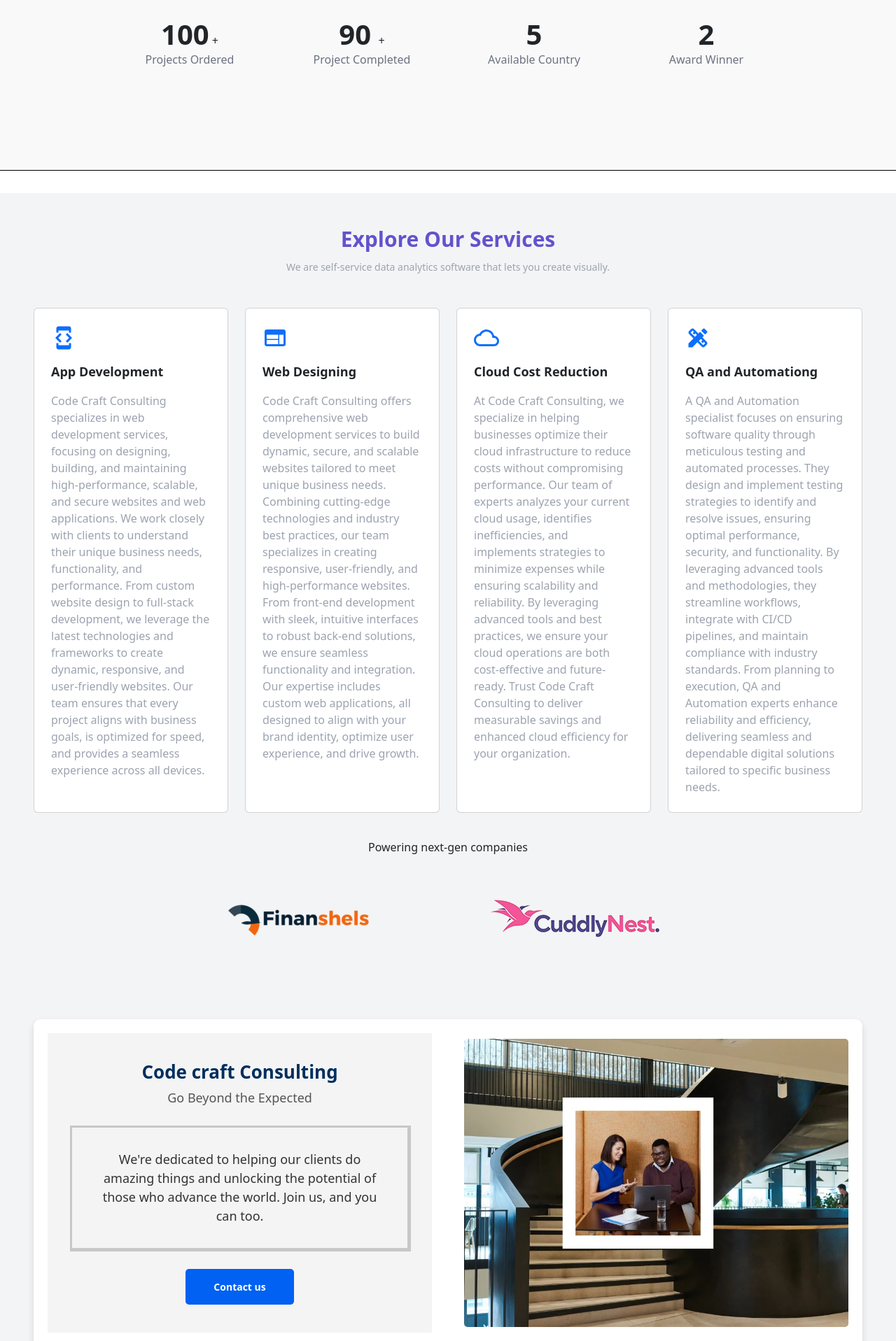
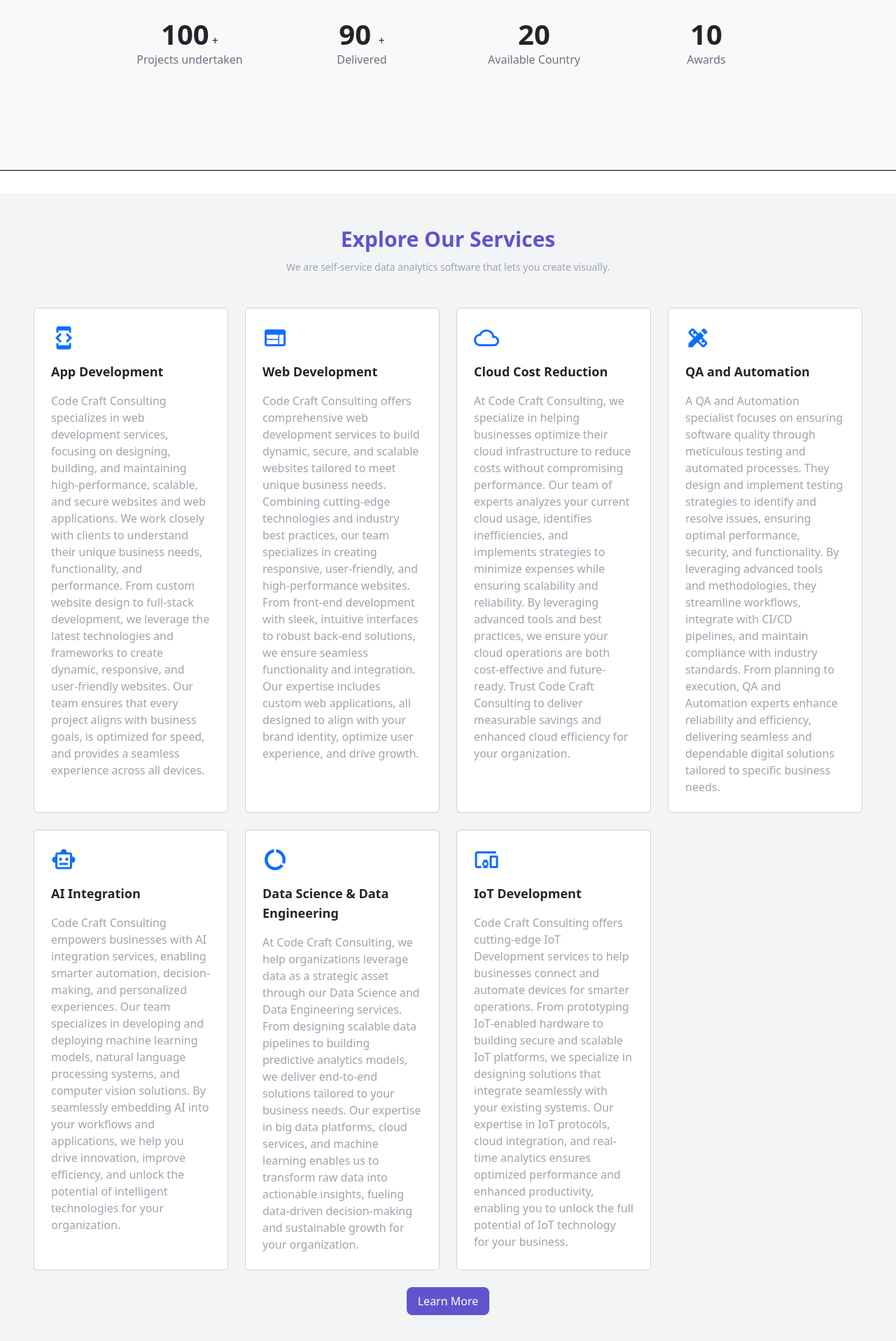
Before and after one commit to Profile-Hub/codeCraftPortfolio, a React (Vite) app: page / in a window 1280 px wide. Shown: the part 880-2797 px from the top of the page at 70% size. Built offline with nearby package versions, Linux system fonts and the light colour scheme.

Commit message:
ui update

```diff
--- a/src/components/About us/AboutUs.jsx
+++ b/src/components/About us/AboutUs.jsx
@@ -4,7 +4,7 @@
 import Slider from 'react-slick';
 import profile from '../../assets/website/shubham2crop.png';
 import profilerishu from '../../assets/website/rishu.jpg';
-import sidepic from '../../assets/website/fullfig.jpg';
+import sidepic from '../../assets/website/mub.jpeg';
 import Skeleton from 'react-loading-skeleton';
 import 'react-loading-skeleton/dist/skeleton.css';
 import LazyLoad from 'react-lazyload';
@@ -108,6 +108,7 @@
               <div className="flex justify-center items-center">
                 <LazyLoad placeholder={<Skeleton width={240} height={240} />}>
                   <img
+                    style={{borderRadius:"10px"}}
                     loading="lazy"
                     src={sidepic}
                     alt="About Us"
@@ -159,7 +160,7 @@
         onEnter={() => setcount(true)}
         onExit={() => setcount(false)}
       >
-        <h1 className="text-center headingcounter-text">Achievement</h1>
+        <h1 className="text-center headingcounter-text">Milestones</h1>
         <section className="section counter">
 
           <div className="counter-container  py-12">
@@ -173,7 +174,7 @@
                   </span>{" "}
                   +
                 </h3>
-                <p className="text-gray-500">Projects Ordered</p>
+                <p className="text-gray-500">Projects undertaken</p>
               </div>
               <div className="counter-item text-center mb-5 sm:mb-0">
                 <h3 className="mb-0">
@@ -184,13 +185,13 @@
                   </span>
                   +{" "}
                 </h3>
-                <p className="text-gray-500">Project Completed</p>
+                <p className="text-gray-500">Delivered</p>
               </div>
               <div className="counter-item text-center mb-5 sm:mb-0">
                 <h3 className="mb-0">
                   <span className="counter-text">
                     {count && (
-                      <CountUp start={0} end={5} duration={2} delay={0} />
+                      <CountUp start={0} end={20} duration={2} delay={0} />
                     )}
                   </span>
                 </h3>
@@ -200,11 +201,11 @@
                 <h3 className="mb-0">
                   <span className="counter-text">
                     {count && (
-                      <CountUp start={0} end={2} duration={2} delay={0} />
+                      <CountUp start={0} end={10} duration={2} delay={0} />
                     )}
                   </span>
                 </h3>
-                <p className="text-gray-500">Award Winner</p>
+                <p className="text-gray-500">Awards</p>
               </div>
             </div>
           </div>
--- a/src/components/Footer/Footer.jsx
+++ b/src/components/Footer/Footer.jsx
@@ -95,7 +95,7 @@
                   ))}
                 </ul>
               </div>
-              <div className="py-8 px-4">
+              {/* <div className="py-8 px-4">
                 <h1 className="sm:text-xl text-xl font-bold sm:text-left text-justify mb-3">
                   Resources
                 </h1>
@@ -122,7 +122,7 @@
                     </li>
                   ))}
                 </ul>
-              </div>
+              </div> */}
             </div>
           </div>
         </section>
--- a/src/components/Hero/Hero.jsx
+++ b/src/components/Hero/Hero.jsx
@@ -9,7 +9,7 @@
 import serviceImg from '../../assets/website/download (1).jpg'
 import BrandsLogo from "../BrandsLogo/BrandsLogo";
 import { Link } from "react-router-dom";
-import { MdDeveloperMode, MdWeb, MdCloudQueue, MdDesignServices } from "react-icons/md";
+import { MdDeveloperMode, MdWeb, MdCloudQueue, MdDesignServices,MdOutlineSmartToy,MdOutlineDataUsage,MdDevicesOther } from "react-icons/md";
 const Hero = () => {
    const [count, setcount] = useState(false);
 
@@ -23,7 +23,7 @@
         ,aosDelay: "0",
      },
      {
-       name: "Web Designing",
+       name: "Web Development",
        icon: <MdWeb className="text-4xl text-primary" />,
        link: "#",
        description:
@@ -39,13 +39,38 @@
        aosDelay: "700",
      },
      {
-       name: "QA and Automationg",
+       name: "QA and Automation",
        icon: <MdDesignServices className="text-4xl text-primary" />,
        link: "#",
        description:
        "A QA and Automation specialist focuses on ensuring software quality through meticulous testing and automated processes. They design and implement testing strategies to identify and resolve issues, ensuring optimal performance, security, and functionality. By leveraging advanced tools and methodologies, they streamline workflows, integrate with CI/CD pipelines, and maintain compliance with industry standards. From planning to execution, QA and Automation experts enhance reliability and efficiency, delivering seamless and dependable digital solutions tailored to specific business needs."
        ,  aosDelay: "500",
      },
+     {
+      name: "AI Integration",
+      icon: <MdOutlineSmartToy className="text-4xl text-primary" />,
+      link: "#",
+      description:
+        "Code Craft Consulting empowers businesses with AI integration services, enabling smarter automation, decision-making, and personalized experiences. Our team specializes in developing and deploying machine learning models, natural language processing systems, and computer vision solutions. By seamlessly embedding AI into your workflows and applications, we help you drive innovation, improve efficiency, and unlock the potential of intelligent technologies for your organization.",
+      aosDelay: "900",
+    },
+    {
+      name: "Data Science & Data Engineering",
+      icon: <MdOutlineDataUsage className="text-4xl text-primary" />,
+      link: "#",
+      description:
+        "At Code Craft Consulting, we help organizations leverage data as a strategic asset through our Data Science and Data Engineering services. From designing scalable data pipelines to building predictive analytics models, we deliver end-to-end solutions tailored to your business needs. Our expertise in big data platforms, cloud services, and machine learning enables us to transform raw data into actionable insights, fueling data-driven decision-making and sustainable growth for your organization.",
+      aosDelay: "1100",
+    },
+    {
+      name: "IoT Development",
+      icon: <MdDevicesOther className="text-4xl text-primary" />,
+      link: "#",
+      description:
+        "Code Craft Consulting offers cutting-edge IoT Development services to help businesses connect and automate devices for smarter operations. From prototyping IoT-enabled hardware to building secure and scalable IoT platforms, we specialize in designing solutions that integrate seamlessly with your existing systems. Our expertise in IoT protocols, cloud integration, and real-time analytics ensures optimized performance and enhanced productivity, enabling you to unlock the full potential of IoT technology for your business.",
+      aosDelay: "1300",
+    },
+
 
    ];
   return (
@@ -81,18 +106,25 @@
               Building Brands at{" "}
               <span className="text-primary">Code Craft Consulting</span>
             </h1>
-            <p data-aos="fade-up" data-aos-delay="300">
+            <p data-aos="fade-up" data-aos-delay="300" style={{ marginBottom: "1rem" }}>
             Your trusted partner in creating custom applications and websites that combine innovation, functionality, and design excellence.
 Revolutionize your brand with software solutions and web services designed to maximize efficiency and amplify impact.
             </p>
-            {/* <button
+            <a
+            href="https://www.linkedin.com/company/code-craft-consulting/"
+            target="_blank"
+            rel="noopener noreferrer"
+          >
+            <button
               data-aos="fade-up"
               data-aos-delay="500"
               data-aos-offset="0"
               className="primary-btn"
             >
               Learn More
-            </button> */}
+            </button>
+          </a>
+
           </div>
         </div>
       </div>
@@ -100,7 +132,7 @@
         onEnter={() => setcount(true)}
         onExit={() => setcount(false)}
       >
-        <h1 className="text-center headingcounter-text">Achievement</h1>
+        <h1 className="text-center headingcounter-text">Milestones</h1>
         <section className="section counter">
 
           <div className="counter-container  py-12">
@@ -114,7 +146,7 @@
                   </span>{" "}
                   +
                 </h3>
-                <p className="text-gray-500">Projects Ordered</p>
+                <p className="text-gray-500">Projects undertaken</p>
               </div>
               <div className="counter-item text-center mb-5 sm:mb-0">
                 <h3 className="mb-0">
@@ -125,13 +157,13 @@
                   </span>
                   +{" "}
                 </h3>
-                <p className="text-gray-500">Project Completed</p>
+                <p className="text-gray-500">Delivered</p>
               </div>
               <div className="counter-item text-center mb-5 sm:mb-0">
                 <h3 className="mb-0">
                   <span className="counter-text">
                     {count && (
-                      <CountUp start={0} end={5} duration={2} delay={0} />
+                      <CountUp start={0} end={20} duration={2} delay={0} />
                     )}
                   </span>
                 </h3>
@@ -141,11 +173,11 @@
                 <h3 className="mb-0">
                   <span className="counter-text">
                     {count && (
-                      <CountUp start={0} end={2} duration={2} delay={0} />
+                      <CountUp start={0} end={10} duration={2} delay={0} />
                     )}
                   </span>
                 </h3>
-                <p className="text-gray-500">Award Winner</p>
+                <p className="text-gray-500">Awards</p>
               </div>
             </div>
           </div>
@@ -196,7 +228,20 @@
             data-aos-offset="0"
             className="text-center mt-4 sm:mt-8"
           >
-            {/* <button className="primary-btn">Learn More</button> */}
+            <a
+            href="https://www.linkedin.com/company/code-craft-consulting/"
+            target="_blank"
+            rel="noopener noreferrer"
+          >
+            <button
+              data-aos="fade-up"
+              data-aos-delay="500"
+              data-aos-offset="0"
+              className="primary-btn"
+            >
+              Learn More
+            </button>
+          </a>
 
               <BrandsLogo />
 
--- a/src/components/Services/Services.jsx
+++ b/src/components/Services/Services.jsx
@@ -20,7 +20,7 @@
 
 
 
-import { MdDeveloperMode, MdWeb, MdCloudQueue, MdDesignServices } from "react-icons/md";
+import { MdDeveloperMode, MdWeb, MdCloudQueue, MdDesignServices,MdOutlineSmartToy,MdOutlineDataUsage,MdDevicesOther } from "react-icons/md";
 const skillsData = [
      {
        name: "App Development",
@@ -31,7 +31,7 @@
         ,aosDelay: "0",
      },
      {
-       name: "Web Designing",
+       name: "Web Development",
        icon: <MdWeb className="text-4xl text-primary" />,
        link: "#",
        description:
@@ -47,13 +47,38 @@
        aosDelay: "700",
      },
      {
-       name: "QA and Automationg",
+       name: "QA and Automation",
        icon: <MdDesignServices className="text-4xl text-primary" />,
        link: "#",
        description:
        "A QA and Automation specialist focuses on ensuring software quality through meticulous testing and automated processes. They design and implement testing strategies to identify and resolve issues, ensuring optimal performance, security, and functionality. By leveraging advanced tools and methodologies, they streamline workflows, integrate with CI/CD pipelines, and maintain compliance with industry standards. From planning to execution, QA and Automation experts enhance reliability and efficiency, delivering seamless and dependable digital solutions tailored to specific business needs."
        ,  aosDelay: "500",
      },
+     {
+      name: "AI Integration",
+      icon: <MdOutlineSmartToy className="text-4xl text-primary" />,
+      link: "#",
+      description:
+        "Code Craft Consulting empowers businesses with AI integration services, enabling smarter automation, decision-making, and personalized experiences. Our team specializes in developing and deploying machine learning models, natural language processing systems, and computer vision solutions. By seamlessly embedding AI into your workflows and applications, we help you drive innovation, improve efficiency, and unlock the potential of intelligent technologies for your organization.",
+      aosDelay: "900",
+    },
+    {
+      name: "Data Science & Data Engineering",
+      icon: <MdOutlineDataUsage className="text-4xl text-primary" />,
+      link: "#",
+      description:
+        "At Code Craft Consulting, we help organizations leverage data as a strategic asset through our Data Science and Data Engineering services. From designing scalable data pipelines to building predictive analytics models, we deliver end-to-end solutions tailored to your business needs. Our expertise in big data platforms, cloud services, and machine learning enables us to transform raw data into actionable insights, fueling data-driven decision-making and sustainable growth for your organization.",
+      aosDelay: "1100",
+    },
+    {
+      name: "IoT Development",
+      icon: <MdDevicesOther className="text-4xl text-primary" />,
+      link: "#",
+      description:
+        "Code Craft Consulting offers cutting-edge IoT Development services to help businesses connect and automate devices for smarter operations. From prototyping IoT-enabled hardware to building secure and scalable IoT platforms, we specialize in designing solutions that integrate seamlessly with your existing systems. Our expertise in IoT protocols, cloud integration, and real-time analytics ensures optimized performance and enhanced productivity, enabling you to unlock the full potential of IoT technology for your business.",
+      aosDelay: "1300",
+    },
+
 
    ];
 const Services = () => {
@@ -216,7 +241,20 @@
             data-aos-offset="0"
             className="text-center mt-4 sm:mt-8"
           >
-            {/* <button className="primary-btn">Learn More</button> */}
+            <a
+            href="https://www.linkedin.com/company/code-craft-consulting/"
+            target="_blank"
+            rel="noopener noreferrer"
+          >
+            <button
+              data-aos="fade-up"
+              data-aos-delay="500"
+              data-aos-offset="0"
+              className="primary-btn"
+            >
+              Learn More
+            </button>
+          </a>
 
             <BrandsLogo />
 
```
Also changed, not shown: src/components/Navbar/Navbar.jsx (+10 -6 lines), src/components/Services/Contactus.jsx (+6 -5 lines).
